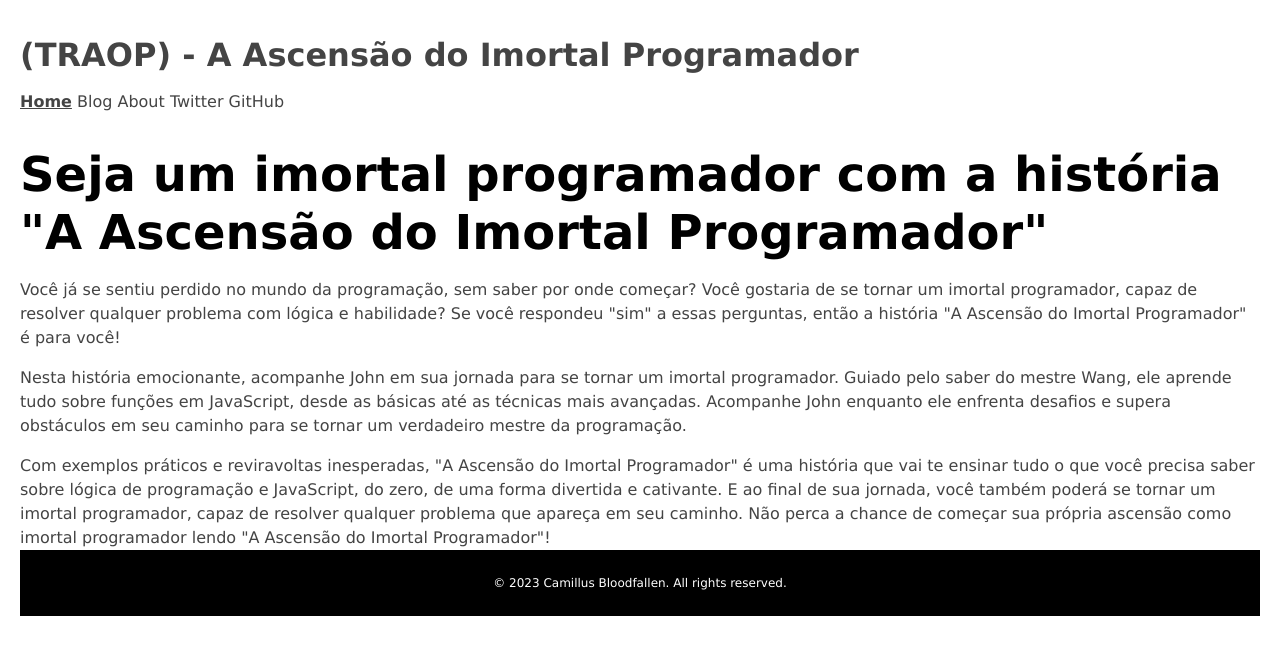
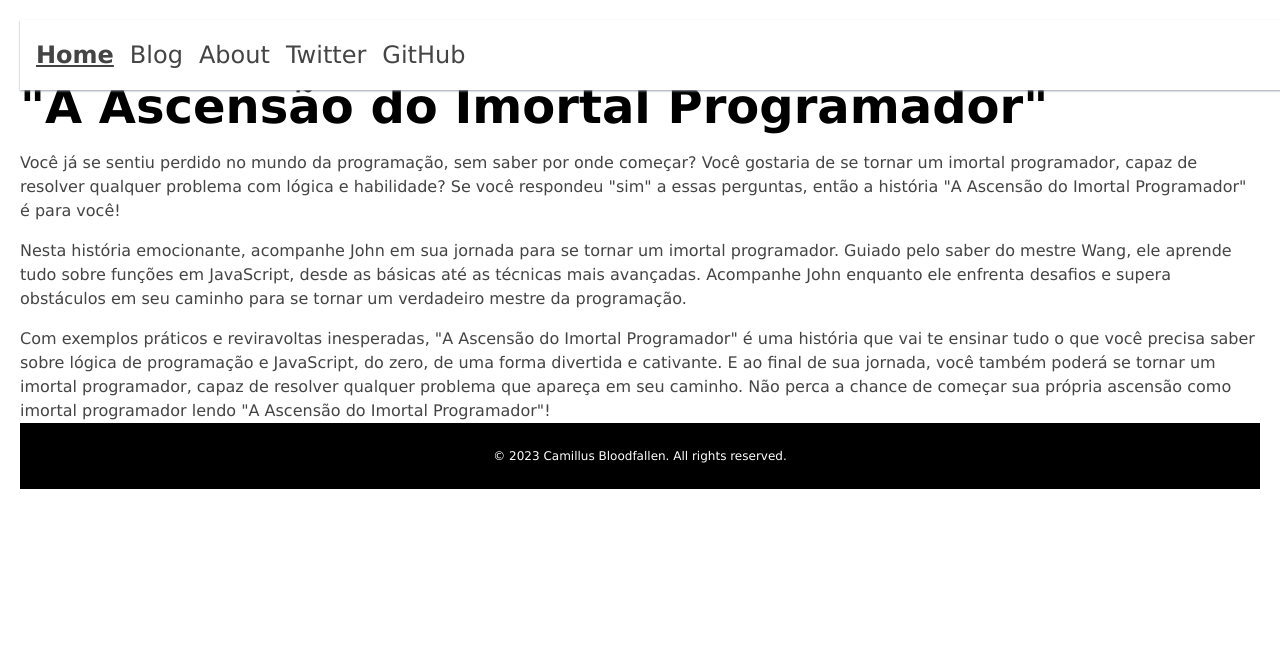
Before and after one commit to ricardo564/TheRiseOfTheImmortalProgrammer, an Astro site: page / in a window 1280 px wide. Built offline with nearby package versions, Linux system fonts and the light colour scheme; Astro itself is replaced by a stand-in of ours.

Commit message:
style: add fixed to header menu :art:

```diff
--- a/src/blocks/Header.astro
+++ b/src/blocks/Header.astro
@@ -1,13 +1,9 @@
 ---
 import HeaderLink from './HeaderLink.astro';
-import { SITE_TITLE } from '../config';
 ---
 
-<header>
-	<h2 class="secondary-title">
-		{SITE_TITLE}
-	</h2>
-	<nav>
+<header class="mt-0 bg-green-500 z-50 relative">
+	<nav class="paragraph fixed mt-0 bg-white p-4 flex min-w-[100vw] w-full gap-4 shadow-sm shadow-gray-400">
 		<HeaderLink href="/">Home</HeaderLink>
 		<HeaderLink href="/blog">Blog</HeaderLink>
 		<HeaderLink href="/about">About</HeaderLink>
@@ -15,11 +11,3 @@ import { SITE_TITLE } from '../config';
 		<HeaderLink href="https://github.com/withastro/astro" target="_blank">GitHub</HeaderLink>
 	</nav>
 </header>
-<style>
-	header {
-		margin: 0em 0 2em;
-	}
-	h2 {
-		margin: 0.5em 0;
-	}
-</style>
```
